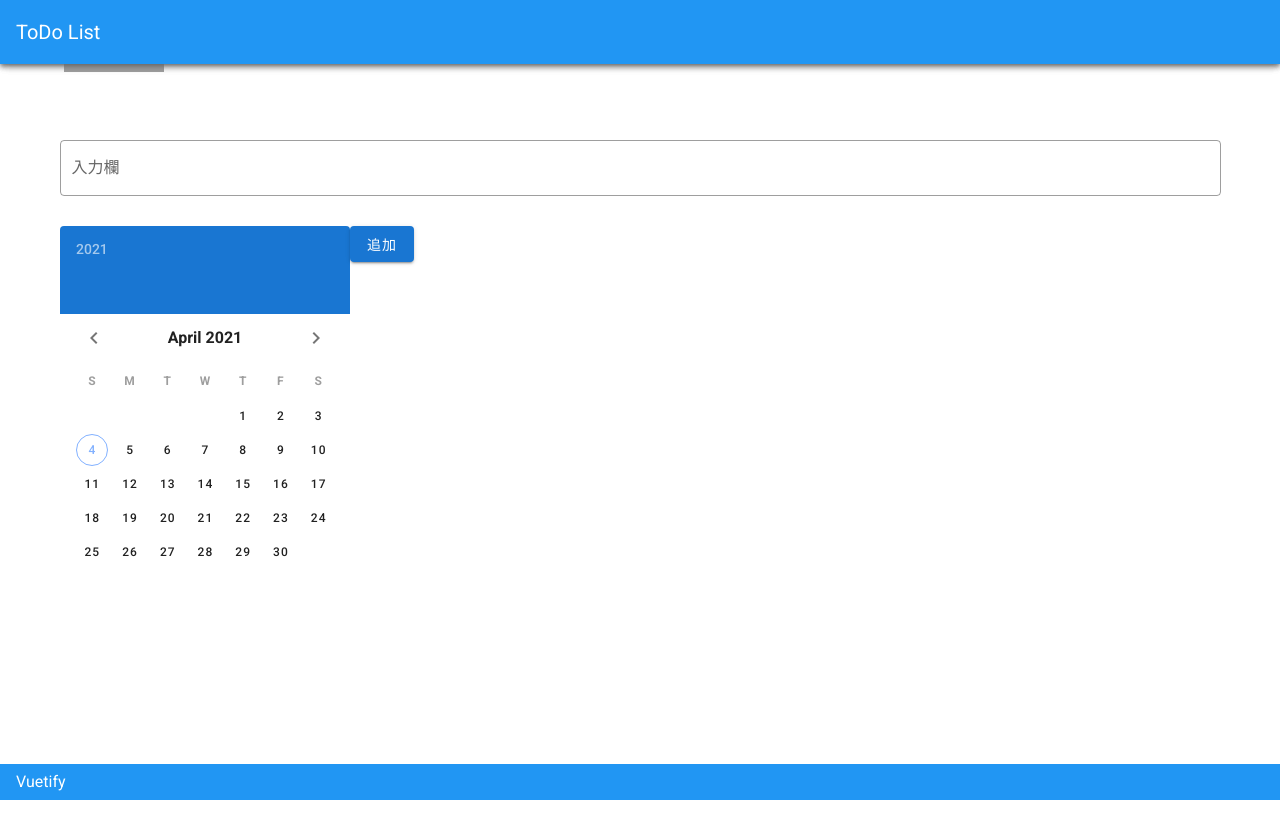
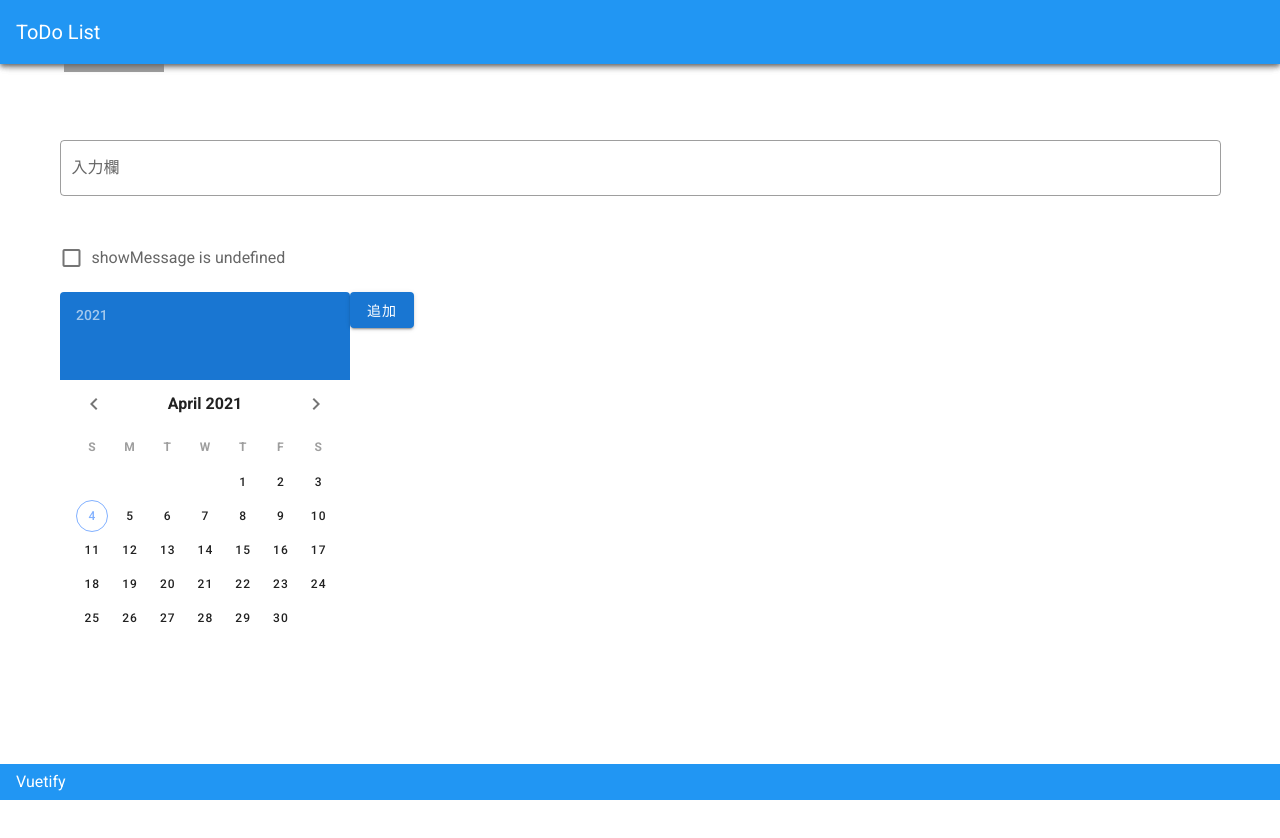
Before and after one commit to masa2205/vuetify-todo, a Vue app in the folder test-vue/vuetify-project/: page / in a window 1280 px wide. Shown: the top 838 px of the page. Built offline with nearby package versions, Linux system fonts and the light colour scheme; grey boxes are pictures that could not be loaded.

Commit message:
チェックボックスの追加

```diff
--- a/test-vue/vuetify-project/src/components/HelloWorld.vue
+++ b/test-vue/vuetify-project/src/components/HelloWorld.vue
@@ -5,6 +5,11 @@
         <v-toolbar-title>ToDo List</v-toolbar-title>
       </v-app-bar>
       <v-text-field label="入力欄" placeholder="ToDoの入力" outlined></v-text-field>
+      <v-checkbox
+        v-model="showMessage"
+        :label="`showMessage is ${showMessage}`"
+        color="success">
+      </v-checkbox>
       <v-date-picker
       v-model="picker"
       reactive
```
